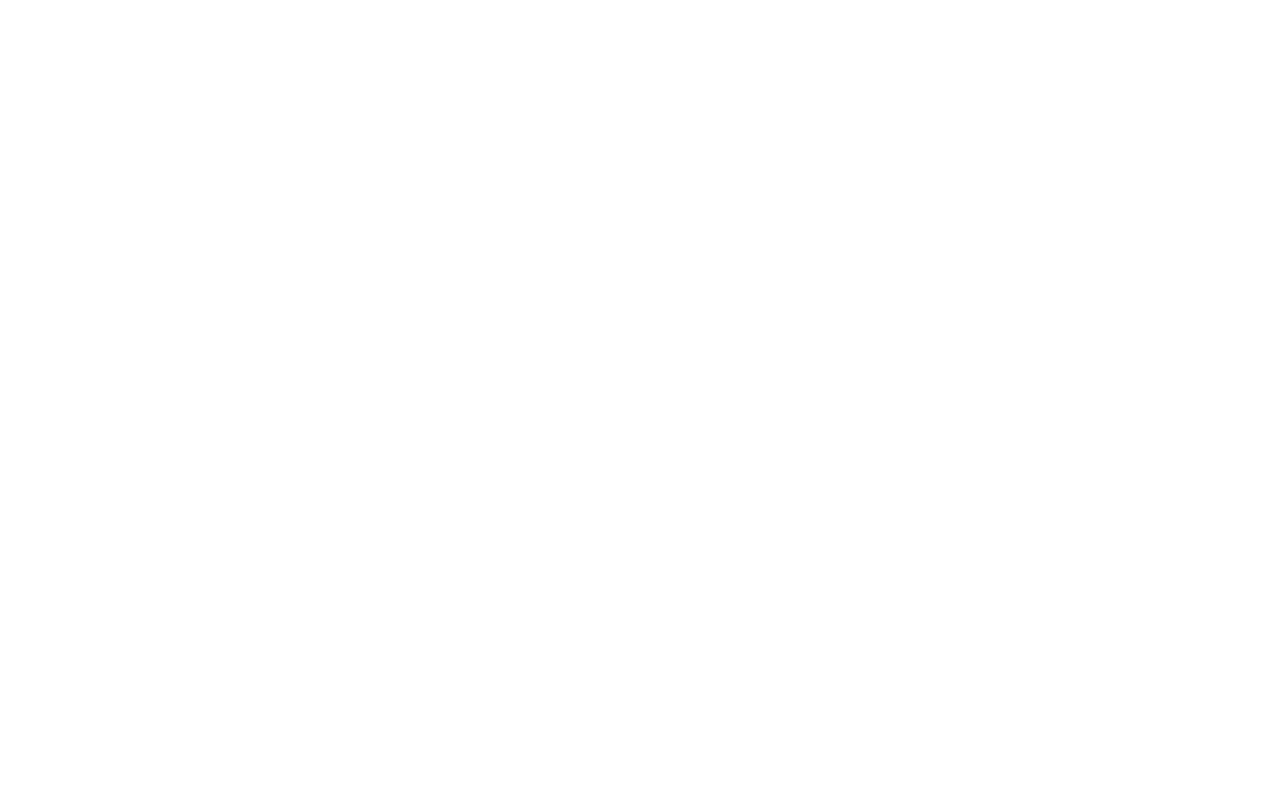
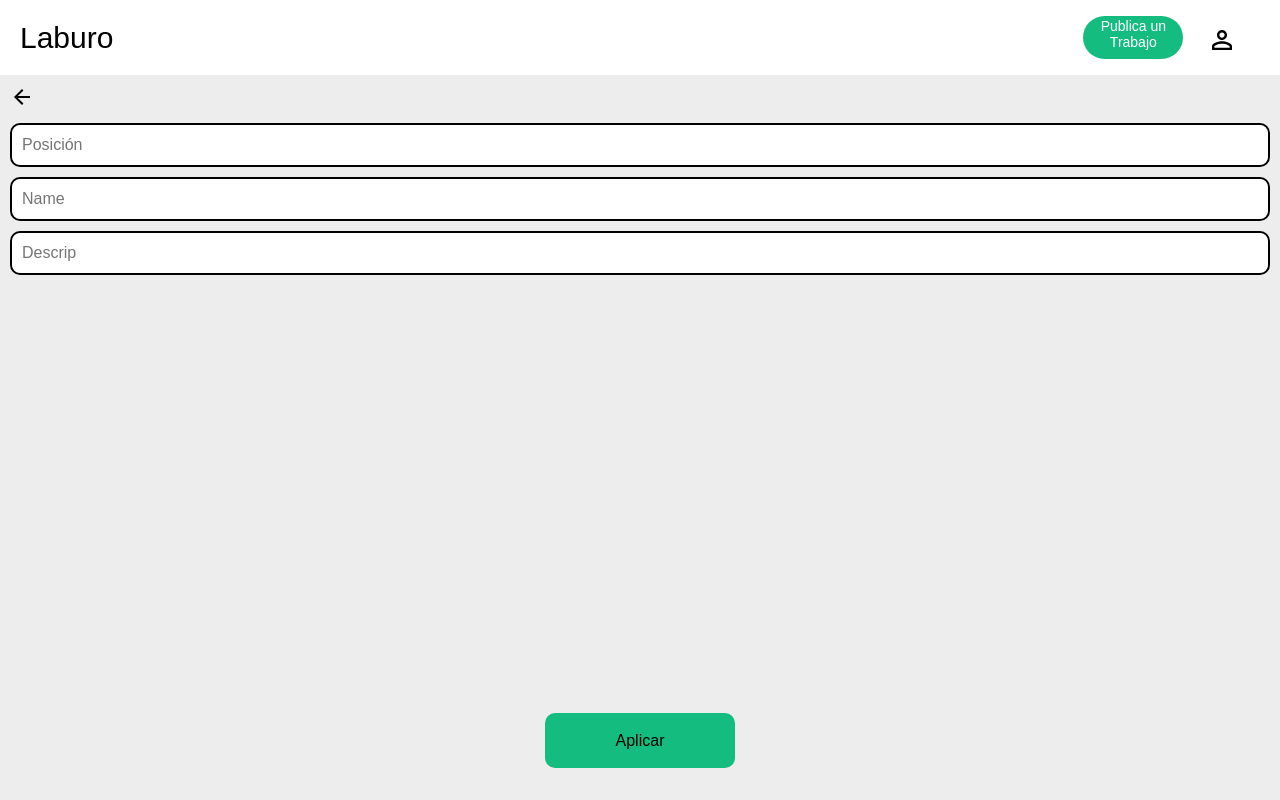
Before and after one commit to davidpinosp/laburoSite, a React (Create React App) app: page /job-des/job-apply in a window 1280 px wide. Before the commit this address had no page. Shown: the top 800 px of the page. Built offline with nearby package versions, Linux system fonts and the light colour scheme; a web font is replaced by a local one.

Commit message:
adding changes

```diff
--- a/src/App.tsx
+++ b/src/App.tsx
@@ -6,6 +6,7 @@
 import JobDescription from "./pages/JobDescription";
 import "./App.css";
 import { BrowserRouter, Routes, Route } from "react-router-dom";
+import JobApply from "./pages/JobApply";
 
 function App() {
   return (
@@ -17,6 +18,7 @@
           <Route path="/coming-soon" element={<ComingSoon />} />
           <Route path="/post-job" element={<PostJob />} />
           <Route path="/job-des" element={<JobDescription />} />
+          <Route path="/job-des/job-apply" element={<JobApply />} />
         </Routes>
       </BrowserRouter>
     </div>
--- a/src/assets/styles/jobdes.css
+++ /dev/null
@@ -1,43 +0,0 @@
-
-:root{
-    --laburo-green : #15BC7F;
-}
-
-
-.job-des-bg{
-
-    background-color: rgba(80, 80, 80, 0.1) ;
-    height: 100vh;
-
-    z-index: -1;
-}
-
-.job-des-content{
-    min-height: 700px;
-    width: 100%;
-    padding-left: 10px;
-    padding-top: 10px;
-}
-
-.job-des-img{
-
-    background-color: var(--laburo-green);
-    width: 44px;
-    height: 44px;
-    justify-content: center;
-    display: flex;
-    align-items: center;
-    border-radius: 50px;
-}
-
-.aplicar-btn{
-    height: 55px;
-    align-items: center;
-    display: flex;
-    justify-content: center;
-    width: 80px;
-    background-color: var(--laburo-green);
-    border-radius: 10px;
-    width: 190px;
-
-}
--- a/src/assets/styles/jobs.css
+++ b/src/assets/styles/jobs.css
@@ -174,3 +174,48 @@
     align-items: baseline;
     margin: 10px 0px 5px 0px;
 }
+
+
+
+
+.job-des-bg{
+
+    background-color: rgba(80, 80, 80, 0.1) ;
+    height: 100vh;
+
+    z-index: -1;
+}
+
+.job-des-content{
+    min-height: 600px;
+    width: 100%;
+    padding:  10px 10px 0px 10px;
+   display: flex;
+   flex-direction: columnm;
+justify-content: center;
+
+
+}
+
+.job-des-img{
+
+    background-color: var(--laburo-green);
+    width: 44px;
+    height: 44px;
+    justify-content: center;
+    display: flex;
+    align-items: center;
+    border-radius: 50px;
+}
+
+.aplicar-btn{
+    height: 55px;
+    align-items: center;
+    display: flex;
+    justify-content: center;
+    width: 80px;
+    background-color: var(--laburo-green);
+    border-radius: 10px;
+    width: 190px;
+
+}
--- a/src/pages/JobApply.tsx
+++ b/src/pages/JobApply.tsx
@@ -1,7 +1,76 @@
-import React from "react";
+import React, { useEffect, useState } from "react";
+import Navbar from "../components/Navbar";
+import Footer from "../components/Footer";
+import { DocumentData } from "firebase/firestore";
+import ArrowBackIcon from "@mui/icons-material/ArrowBack";
+import { Link } from "react-router-dom";
+import { getJobPositionData } from "../utils/jobsUtils";
 
 function JobApply() {
-  return <div>JobApply</div>;
+  const [jobId, setJobId] = useState();
+  const [name, setName] = useState("");
+  const [number, setNumber] = useState("");
+  const [email, setEmail] = useState("");
+  const [description, setDescription] = useState("");
+
+  return (
+    <div className="bg-laburo-gray">
+      <Navbar />
+      <div style={{ padding: "10px 0px 0px 10px" }}>
+        {/* link back to job des prior */}
+        <Link to={`/job-des/?id=${jobId}`} className="link-style">
+          <ArrowBackIcon />
+        </Link>
+      </div>
+      <div className="job-des-content ">
+        <div className="w100">
+          <div className="search-pill">
+            <input
+              type="text"
+              className="search-pill-input"
+              placeholder="Posición "
+              value={name}
+              onChange={(e: React.ChangeEvent<HTMLInputElement>) => {
+                setName(e.target.value);
+              }}
+            />
+          </div>
+          <div className="search-pill">
+            <input
+              type="text"
+              className="search-pill-input"
+              placeholder="Name "
+              value={name}
+              onChange={(e: React.ChangeEvent<HTMLInputElement>) => {
+                setName(e.target.value);
+              }}
+            />
+          </div>
+          <div className="search-pill">
+            <input
+              type="text"
+              className="search-pill-input"
+              placeholder="Descrip "
+              value={name}
+              onChange={(e: React.ChangeEvent<HTMLInputElement>) => {
+                setName(e.target.value);
+              }}
+            />
+          </div>
+        </div>
+
+        {/*  */}
+      </div>
+
+      <div className="w100 flx-center flx mb-50">
+        <Link to={`job-apply/?id=${jobId}`} className="link-style">
+          <div className="aplicar-btn"> Aplicar </div>
+        </Link>
+      </div>
+
+      <Footer />
+    </div>
+  );
 }
 
 export default JobApply;
--- a/src/pages/JobDescription.tsx
+++ b/src/pages/JobDescription.tsx
@@ -3,10 +3,11 @@
 import Footer from "../components/Footer";
 import TuneIcon from "@mui/icons-material/Tune";
 import PersonOutline from "@mui/icons-material/PersonOutline";
-import "../assets/styles/jobdes.css";
+import ArrowBackIcon from "@mui/icons-material/ArrowBack";
 import { Link, useParams, useSearchParams } from "react-router-dom";
 import { DocumentData } from "firebase/firestore";
 import { getJobPositionData } from "../utils/jobsUtils";
+
 function JobDescription() {
   // get data from params for id
   const [currJob, setCurrJob] = useState<DocumentData>();
@@ -24,16 +25,16 @@
   return (
     <div className="job-des-bg">
       <Navbar />
-      <div className="job-des-content">
-        <div>
-          <Link to={"/jobs"} className="link-style">
-            regresar
-          </Link>
-        </div>
+      <div style={{ padding: "10px 0px 0px 10px" }}>
+        <Link to={"/jobs"} className="link-style">
+          <ArrowBackIcon />
+        </Link>
+      </div>
+      <div className="job-des-content ">
         {/*  go back  */}
 
         {/* info */}
-        <div className="mt-25">
+        <div className="mt-25 " style={{ maxWidth: "700px" }}>
           {/* <div className="flx ">
             <div className="job-des-img">
               <PersonOutline style={{ fontSize: "35px" }} />
@@ -41,16 +42,16 @@
             <div style={{ marginLeft: "100px" }}>1k-2k</div>
           </div> */}
 
-          <div className="txt-s5">{currJob ? currJob.data.title : "Pos"}</div>
-          <div className="txt-s4">
+          <div className="txt-s5 ">{currJob ? currJob.data.title : "Pos"}</div>
+          <div className="txt-s4 mt-25">
             {currJob ? currJob.data.company : "Compania"}
           </div>
-          <div className="txt-s3">
+          <div className="txt-s3 mt-25" style={{ color: "rgba(0,0,0,0.5)" }}>
             {currJob
               ? currJob.data.location.city + "," + currJob.data.location.country
               : "Pos"}
           </div>
-          <div className="txt-s3">
+          <div className="txt-s3 mt-25">
             {currJob ? currJob.data.description : "Descripcion"}
           </div>
         </div>
@@ -59,7 +60,9 @@
       </div>
 
       <div className="w100 flx-center flx mb-50">
-        <div className="aplicar-btn"> Aplicar </div>
+        <Link to={`job-apply/?id=${currJob?.id}`} className="link-style">
+          <div className="aplicar-btn"> Aplicar </div>
+        </Link>
       </div>
 
       <Footer />
```
